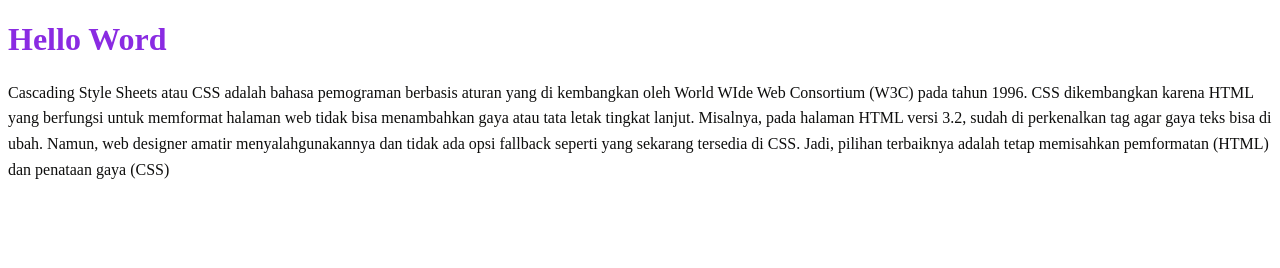
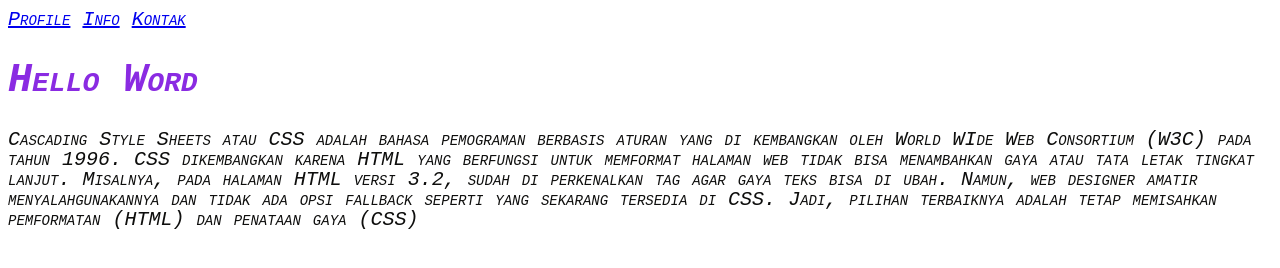
Before and after one commit to adjieraka006-ship-it/Latihan-css, a plain HTML site: page index.html in a window 1280 px wide. Drawn offline with Linux system fonts and the light colour scheme.

Commit message:
Menambahkan file style dan profile

```diff
--- /dev/null
+++ b/Style.css
@@ -0,0 +1,17 @@
+<style>
+        {font-family:'Courier New';}
+        h1{color: blueviolet;}
+        p{
+          line-height: 1.6em;
+          color: rgb(14, 14, 13);
+        }
+        body {font-family: 'Courier New';
+      font-size: 20px;
+      font-variant: small-caps;
+      font-style: italic;
+             }
+        h1{color: blueviolet;}
+        p{
+          line-height: 20px;
+          color: rgb(14, 14, 13);
+    </style>
--- a/index.html
+++ b/index.html
@@ -4,16 +4,20 @@
     <meta charset="UTF-8">
     <meta name="viewport" content="width=device-width, initial-scale=1.0">
     <title>CSS</title>
-    <style>
+    <!-- <style>
         {font-family:'Courier New';}
         h1{color: blueviolet;}
         p{
           line-height: 1.6em;
           color: rgb(14, 14, 13);
         }
-    </style>
+    </style> -->
+    <link rel="stylesheet" href="Style.css">
 </head>
 <body>
+    <a href="profile.html">Profile</a>
+    <a href="#">Info</a>
+    <a href="#">Kontak</a>
     <h1>Hello Word</h1>
     <p>Cascading Style Sheets atau CSS adalah bahasa pemograman berbasis aturan yang di kembangkan oleh World WIde Web Consortium (W3C) pada tahun 1996.
     CSS dikembangkan karena HTML yang berfungsi untuk memformat halaman web tidak bisa menambahkan gaya atau tata letak tingkat lanjut.
```
Also changed, not shown: profile.html (added, +14 -0 lines).
